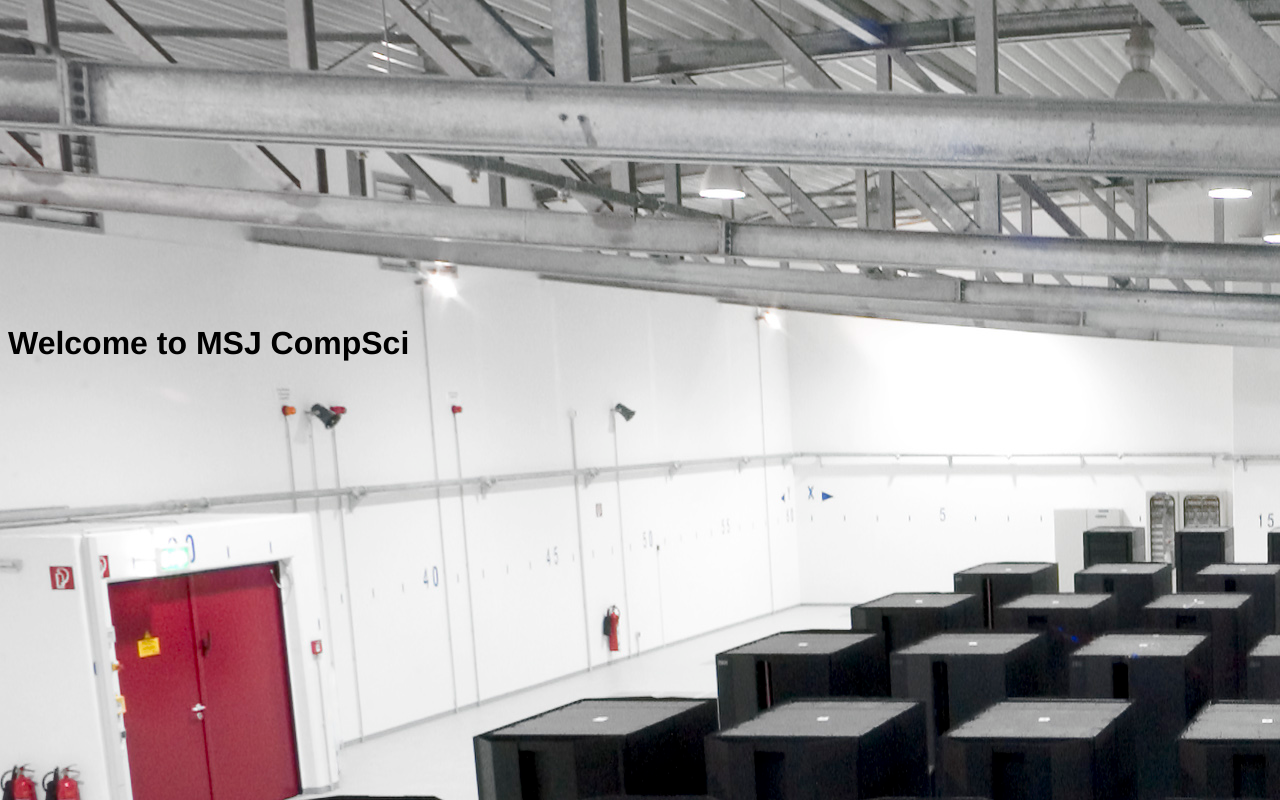
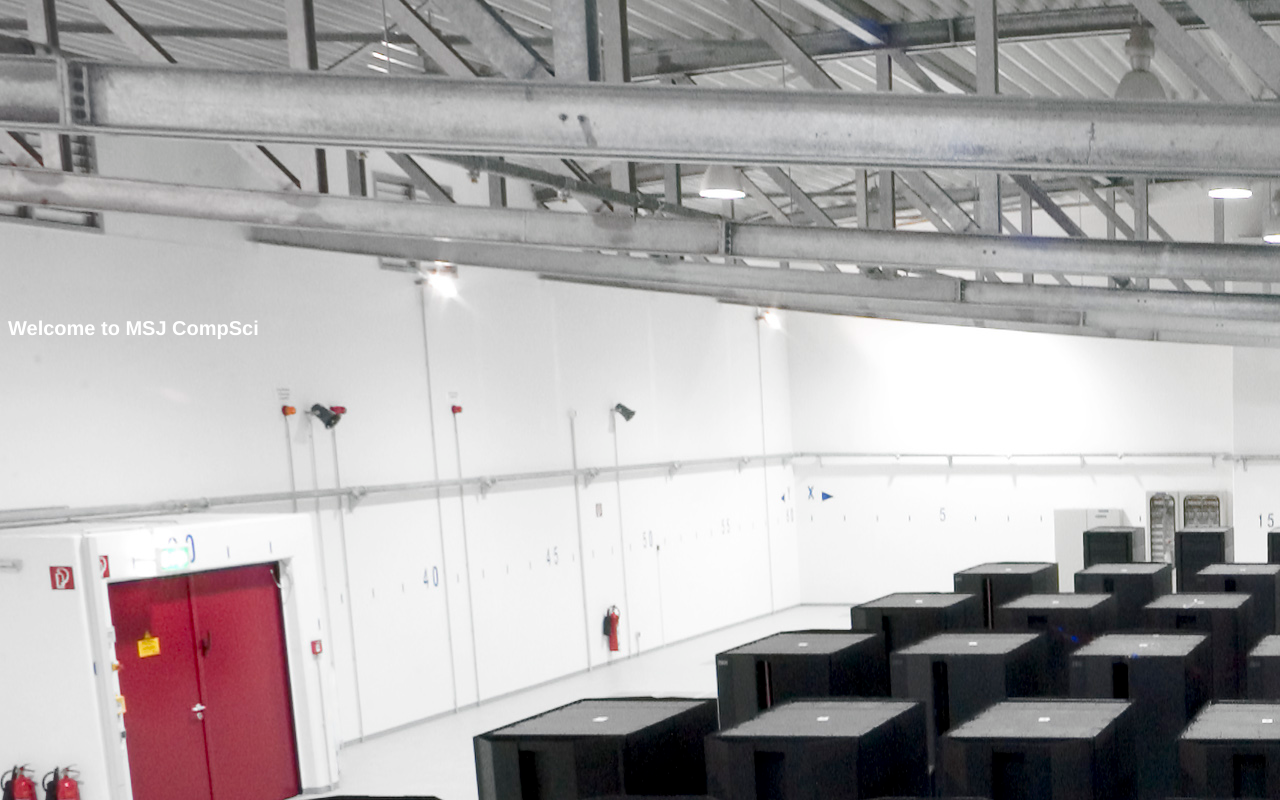
Before and after one commit to juustoleipa/juustoleipa.github.io, a plain HTML site: page index.html in a window 1280 px wide. Drawn offline with Linux system fonts and the light colour scheme.

Commit message:
word format

```diff
--- a/index.html
+++ b/index.html
@@ -13,10 +13,11 @@
   left: 0;
 }
 h1{
-    position:center;
     font-family:Helvetica;
     position:fixed;
     top:38%;
+    font-size:20px;
+    color:white;
 }
 </style>
 </head>
```
